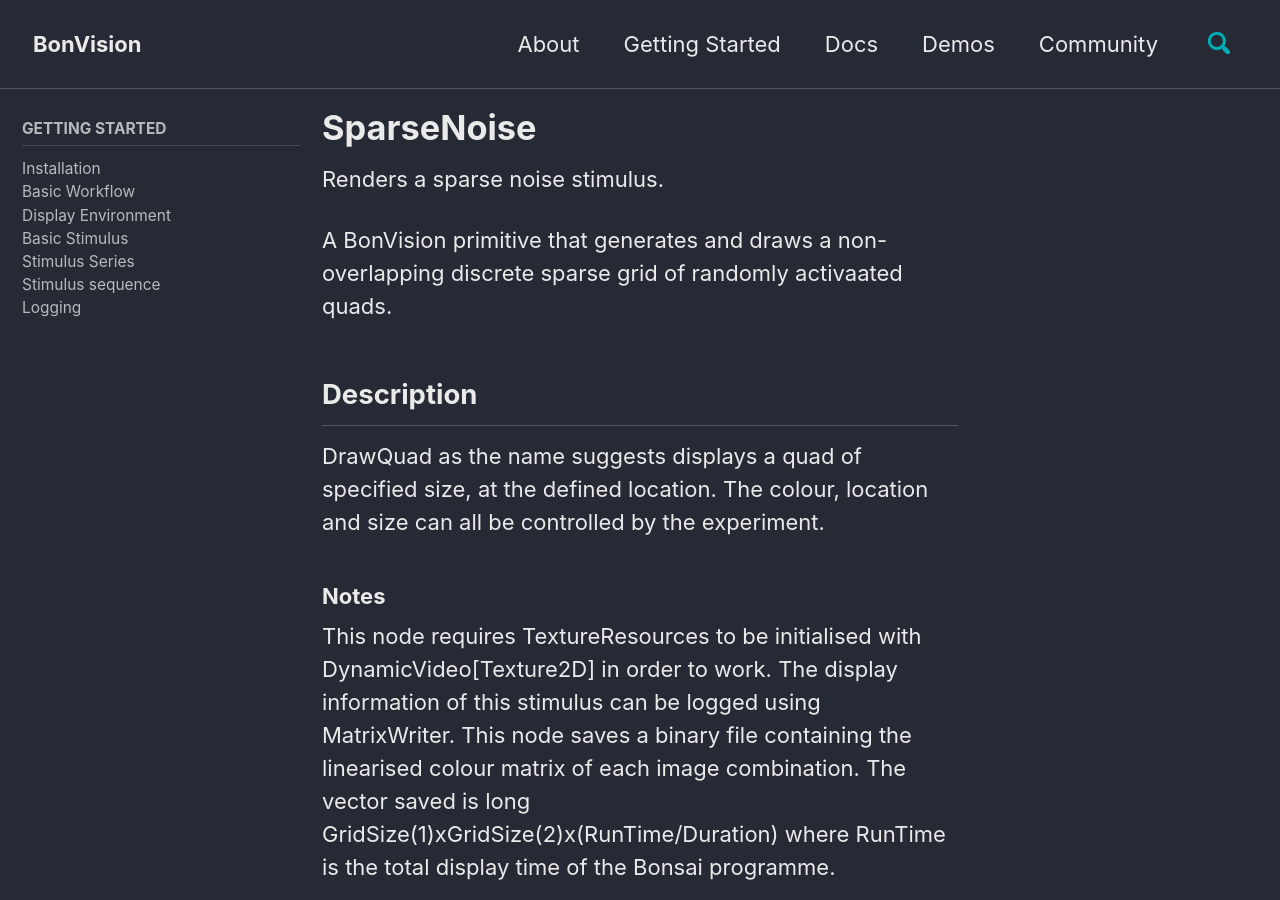
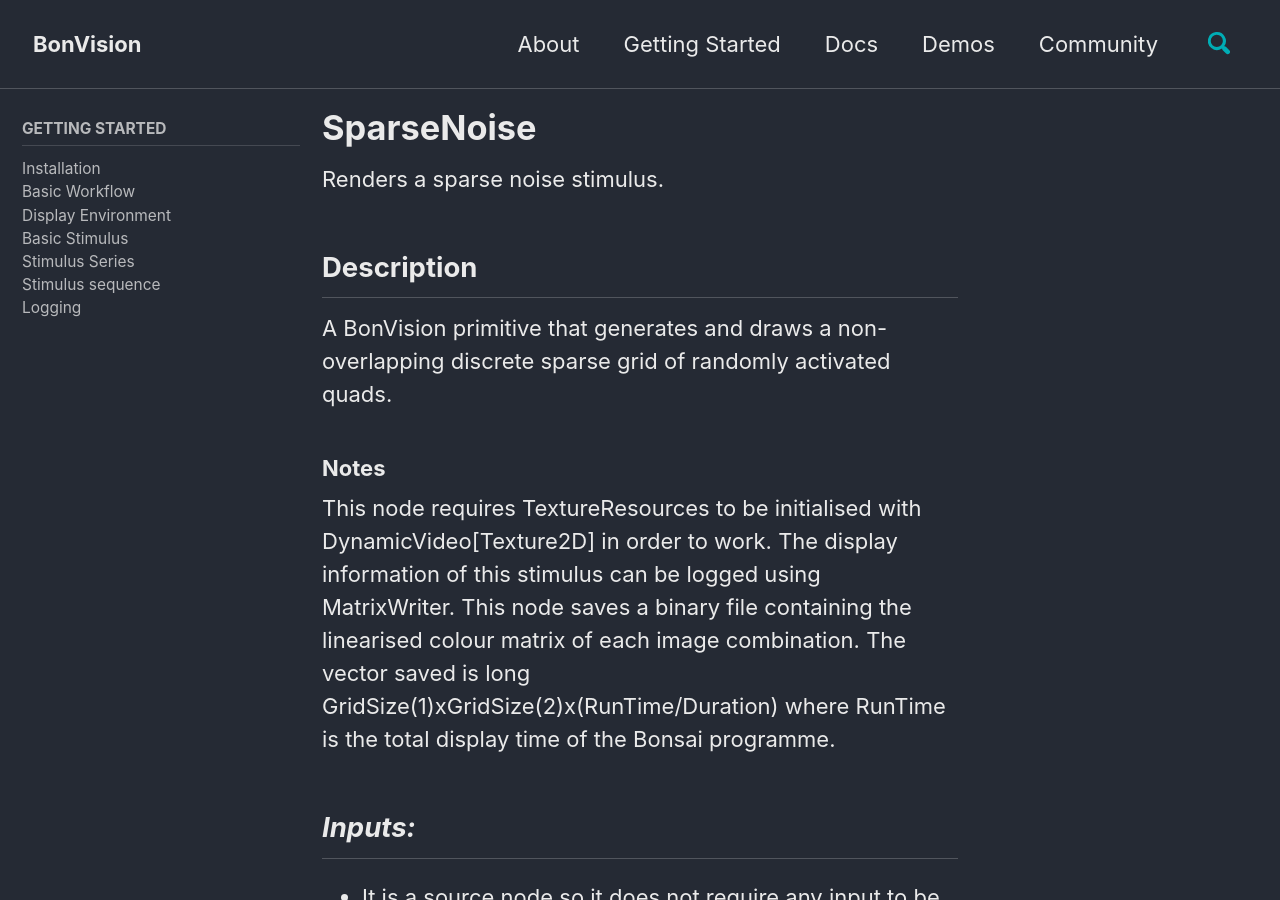
Before and after one commit to bonvision/bonvision.github.io, a Jekyll site: the page built from _docs/SparseNoise.md, in a window 1280 px wide and 900 px high. Built offline with Jekyll 4.4.1, drawn with Linux system fonts in a browser that asks for light colours; cached includes are drawn as plain includes.

Commit message:
small corrections

```diff
--- a/_docs/SparseNoise.md
+++ b/_docs/SparseNoise.md
@@ -8,10 +8,9 @@
 
 Renders a sparse noise stimulus.
 
-A BonVision primitive that generates and draws a non-overlapping discrete sparse grid of randomly activaated quads.
 
 ## Description
-DrawQuad as the name suggests displays a quad of specified size, at the defined location. The colour, location and size can all be controlled by the experiment.
+A BonVision primitive that generates and draws a non-overlapping discrete sparse grid of randomly activated quads.
 
 ### Notes
 This node requires TextureResources to be initialised with DynamicVideo[Texture2D] in order to work. The display information of this stimulus can be logged using MatrixWriter. This node saves a binary file containing the linearised colour matrix of each image combination. The vector saved is long GridSize(1)xGridSize(2)x(RunTime/Duration) where RunTime is the total display time of the Bonsai programme.
```
Also changed, not shown: _docs/EnsureGratingParameters.md (+0 -5 lines), _docs/GratingSpecification.md (+0 -3 lines), _docs/RenderFrame.md (+1 -6 lines).
